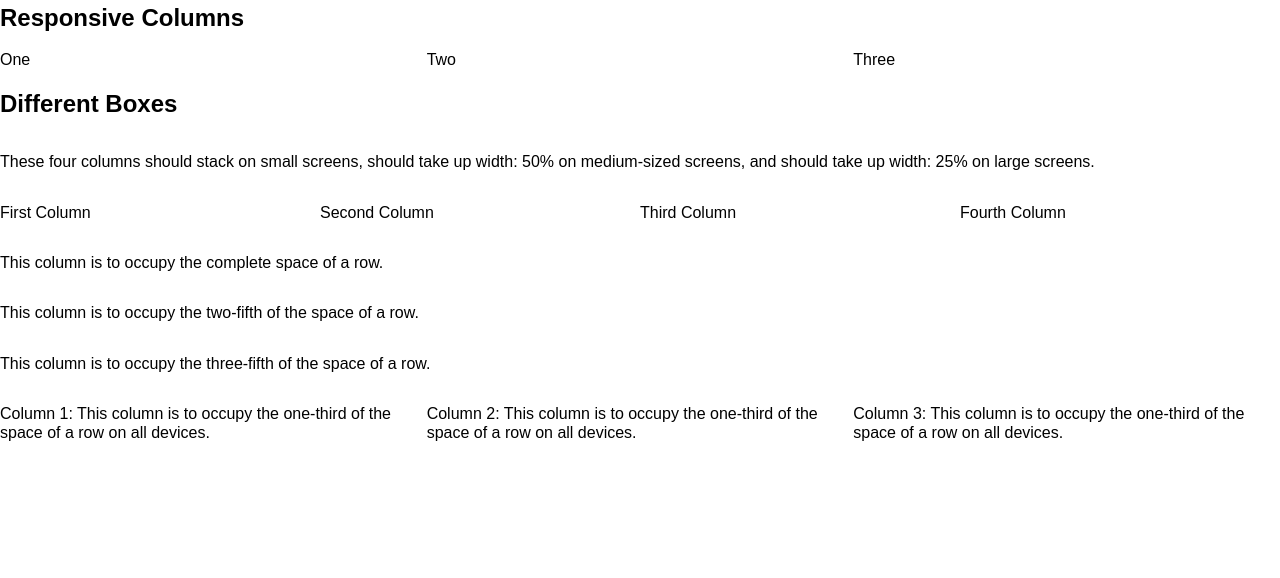
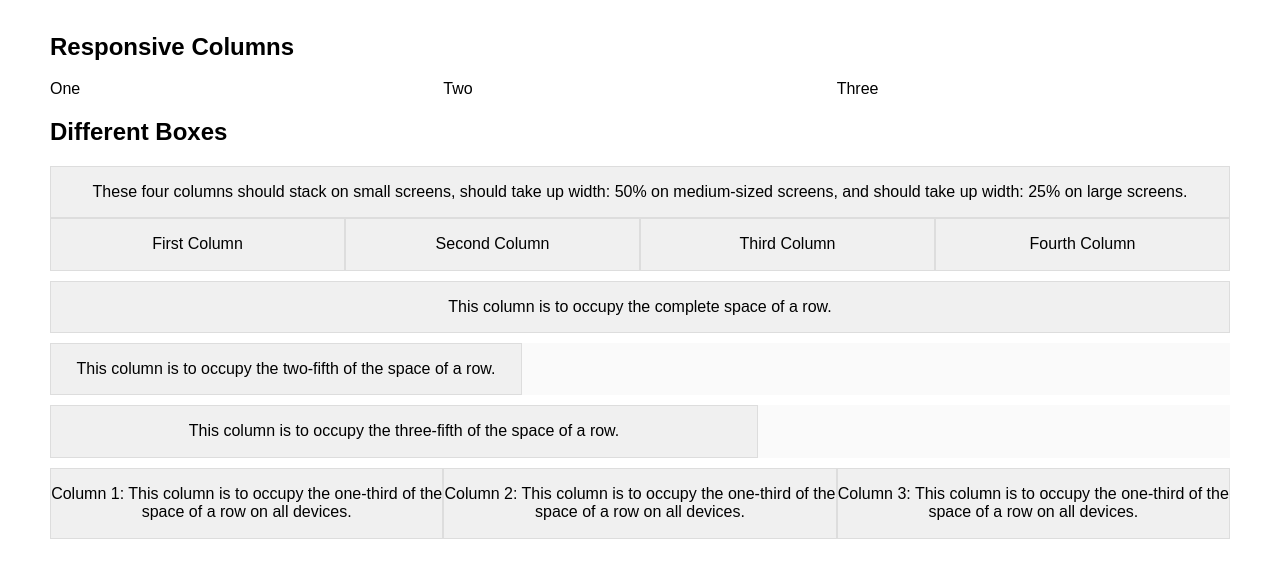
Before and after one commit to evcc-code/graph240-f23, a plain HTML site: page index.html in a window 1280 px wide. Shown: the part 146-724 px from the top of the page. Drawn offline with nearby package versions, Linux system fonts and the light colour scheme.

Commit message:
updated styles

```diff
--- a/mystyles.css
+++ b/mystyles.css
@@ -1,9 +1,5 @@
 body {
   background-color: white;
-   margin-top: 100px;
-  margin-bottom: 100px;
-  margin-right: 150px;
-  margin-left: 80px;
   font-family: arial, helvetica;
 }
 
@@ -11,3 +7,17 @@ h1 {
   color: navy;
   font-size:32px;
 }
+.mymargin {
+    margin: 50px;
+
+}
+.grids-example {
+      background: rgb(250, 250, 250);
+      margin: 10px auto;
+      font-family: Roboto, 'Liberation Mono', Courier, monospace;
+      text-align: center;
+      }
+.graybox {
+      background: rgb(240, 240, 240);
+      border: 1px solid #ddd;
+      }
```
